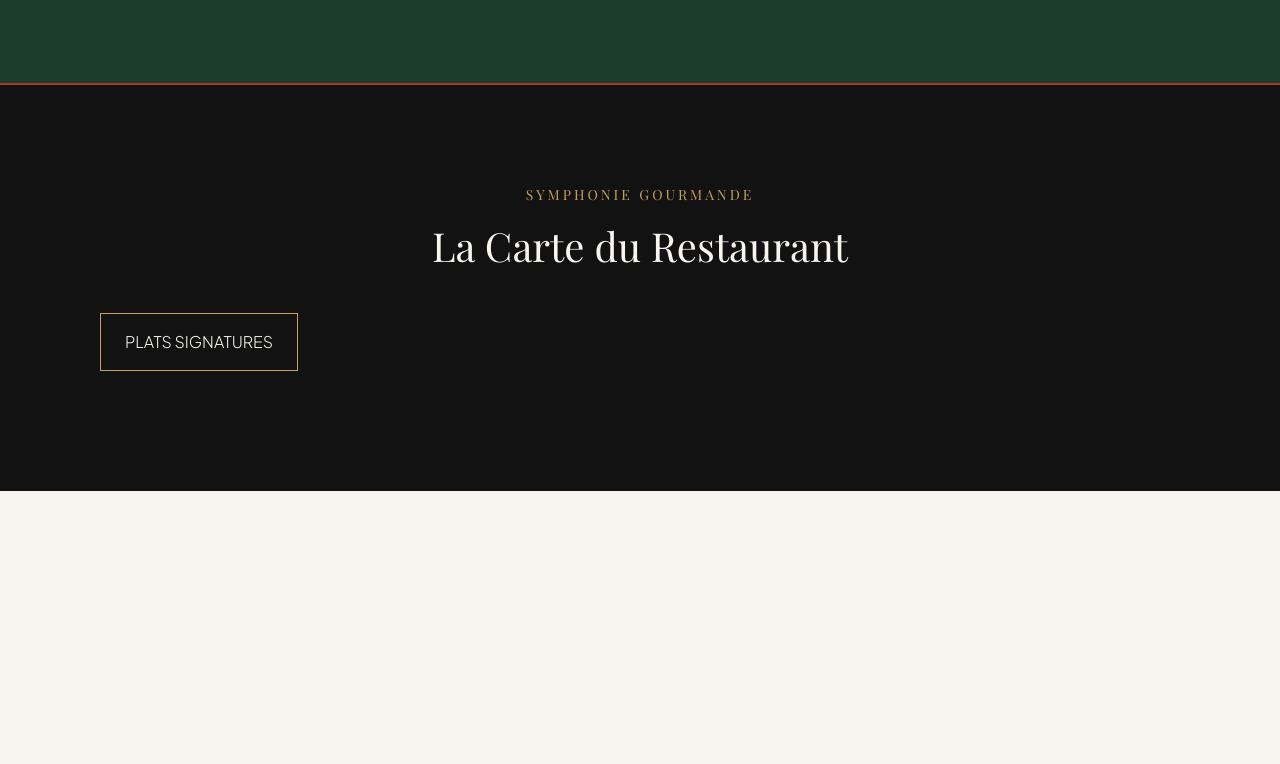
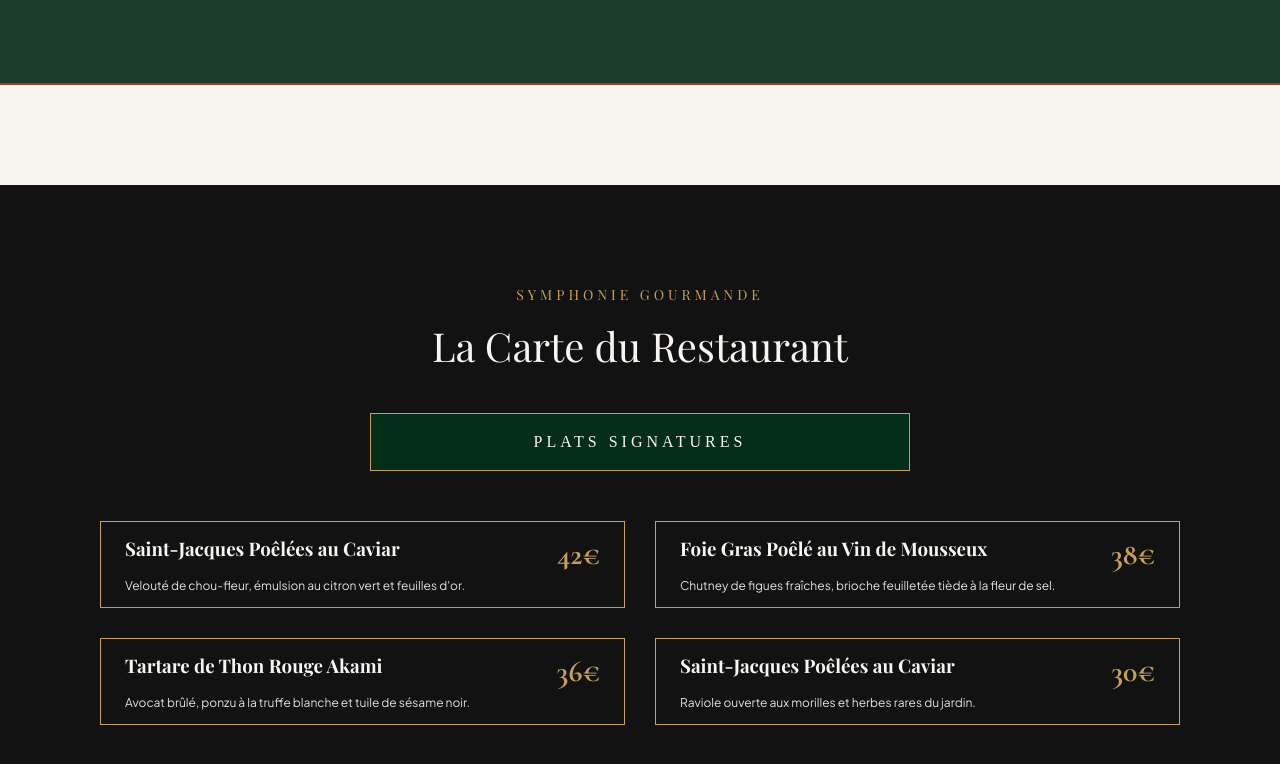
Before and after one commit to Skysea07/restaurant-akem, a plain HTML site: page index.html in a window 1280 px wide. Shown: the part 2476-3240 px from the top of the page. Before the commit the page ends 2967 px from the top, so only its background shows below. Drawn offline with nearby package versions, Linux system fonts and the light colour scheme; a web font is replaced by a local one.

Commit message:
Mise a jour 5 section acrte menu partie plats signatures terminee

```diff
--- a/index.html
+++ b/index.html
@@ -379,7 +379,55 @@
 
             </div>
 
-            <div>
+            <div class="card-div-2">
+
+                <div>
+                    <div>
+                        <h3>Saint-Jacques Poêlées au Caviar</h3>
+
+                        <h3>42€</h3>
+                    </div>
+
+                    <p>
+                        Velouté de chou-fleur, émulsion au citron vert et feuilles d'or.
+                    </p>
+                </div>
+
+                <div>
+                    <div>
+                        <h3>Foie Gras Poêlé au Vin de Mousseux</h3>
+
+                        <h3>38€</h3>
+                    </div>
+
+                    <p>
+                        Chutney de figues fraîches, brioche feuilletée tiède à la fleur de sel.
+                    </p>
+                </div>
+
+                <div>
+                    <div>
+                        <h3>Tartare de Thon Rouge Akami</h3>
+
+                        <h3>36€</h3>
+                    </div>
+
+                    <p>
+                        Avocat brûlé, ponzu à la truffe blanche et tuile de sésame noir.
+                    </p>
+                </div>
+
+                <div>
+                    <div>
+                        <h3>Saint-Jacques Poêlées au Caviar</h3>
+
+                        <h3>30€</h3>
+                    </div>
+
+                    <p>
+                        Raviole ouverte aux morilles et herbes rares du jardin.
+                    </p>
+                </div>
 
             </div>
 
--- a/style.css
+++ b/style.css
@@ -438,6 +438,8 @@ SECTION SUGGESTION
 
     border-top:2px solid #9E3B27;
     border-bottom:2px solid #9E3B27;
+
+    margin-bottom: 100px;
 }
 
 .suggestion-div-1{
@@ -609,17 +611,22 @@ SECTION CARTE-MENU
 
 .card{
     background-color: #121212;
-    text-align: center;
-    justify-content: center;
-    align-items: center;
+
     padding: 100px;
+
 }
 
 .card-div-1{
     display: flex;
     flex-direction: column;
+
+    justify-content: center;
+    align-items: center;
+    text-align: center;
     gap: 20px;
-    justify-content: center;
+
+    margin-bottom: 30px;
+
 }
 
 .card-div-1 > h3{
@@ -627,7 +634,7 @@ SECTION CARTE-MENU
     font-weight: 400;
     font-style: normal;
     font-size: 14px;
-    letter-spacing: 3px;
+    letter-spacing: 4px;
 
     text-transform: uppercase;
     color: #C5A059;
@@ -654,8 +661,56 @@ SECTION CARTE-MENU
     margin-bottom: 20px;
     color:#F8F5F0;
     text-transform: uppercase;
-    width: fit-content;
+    letter-spacing: 4px;
+
+    width: 50%;
+
     padding: 14px 24px;
     border: 1px solid #c5a059;
     justify-content: center;
+
+    font-family: "Cormorand Garamont", serif;
+
+    background-color: #01361dc4;
 }
+
+.card-div-2{
+    display: grid;
+    grid-template-columns: repeat(2, 1fr);
+    grid-template-rows: repeat(2, 1fr);
+
+    gap: 30px;
+}
+
+.card-div-2 > div{
+    border: 1px solid #c5a059;
+    display: flex;
+    flex-direction: column;
+    gap: 5px;
+    justify-content: space-between;
+
+    padding: 14px 24px;
+}
+
+.card-div-2 > div > div{
+    display: flex;
+    flex-direction: row;
+    justify-content: space-between;
+}
+
+
+.card-div-2 > div > div > h3:nth-child(1){
+    color: #F8F5F0;
+    font-family: "Playfair Display", serif;
+}
+
+.card-div-2 > div > div > h3:nth-child(2){
+    color: #c5a059;
+    font-family: "Cormorant Garamond", serif;
+    font-size: 30px;
+}
+
+.card-div-2 > div > p{
+    font-size: 12px;
+    color: #E0E0E0;
+}
```
